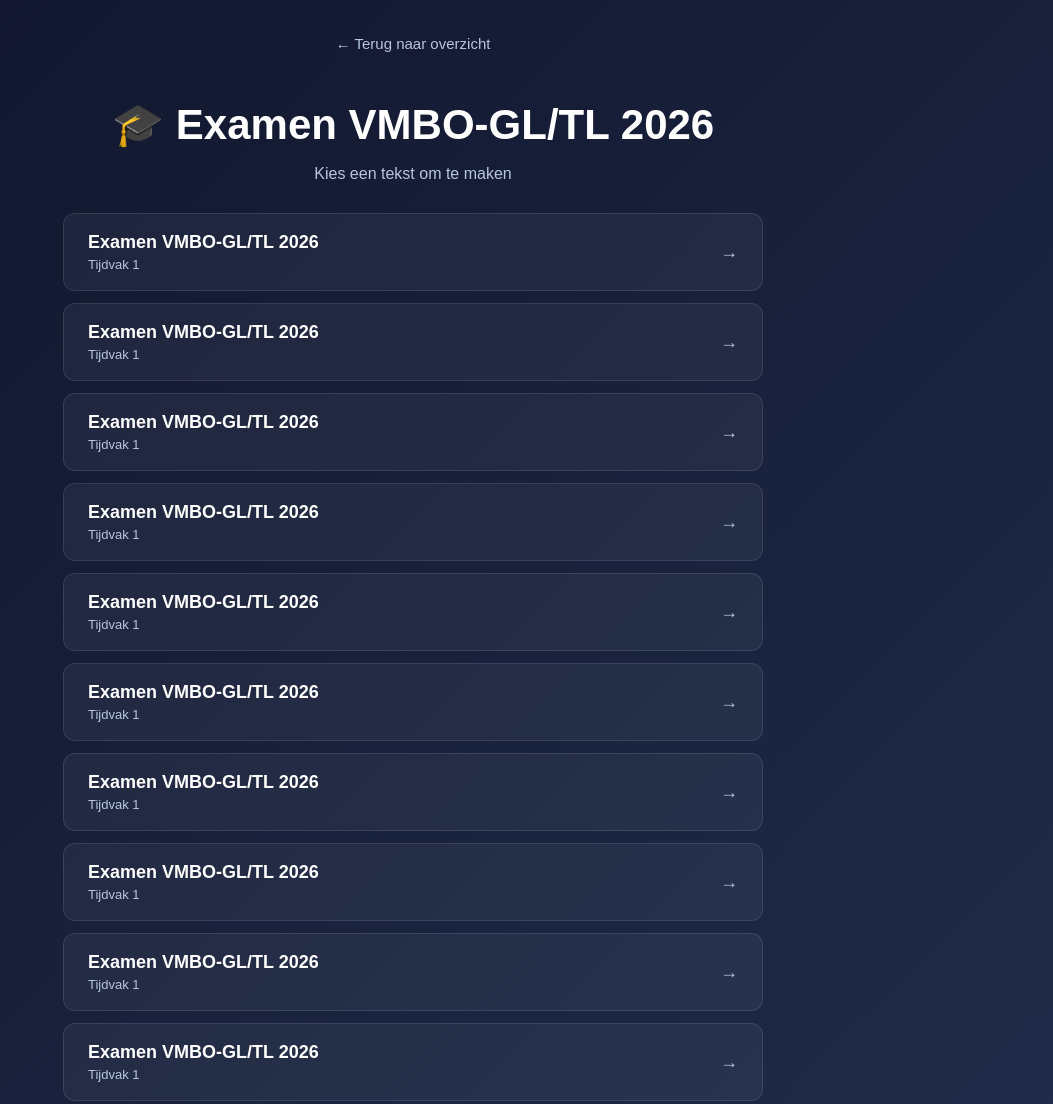
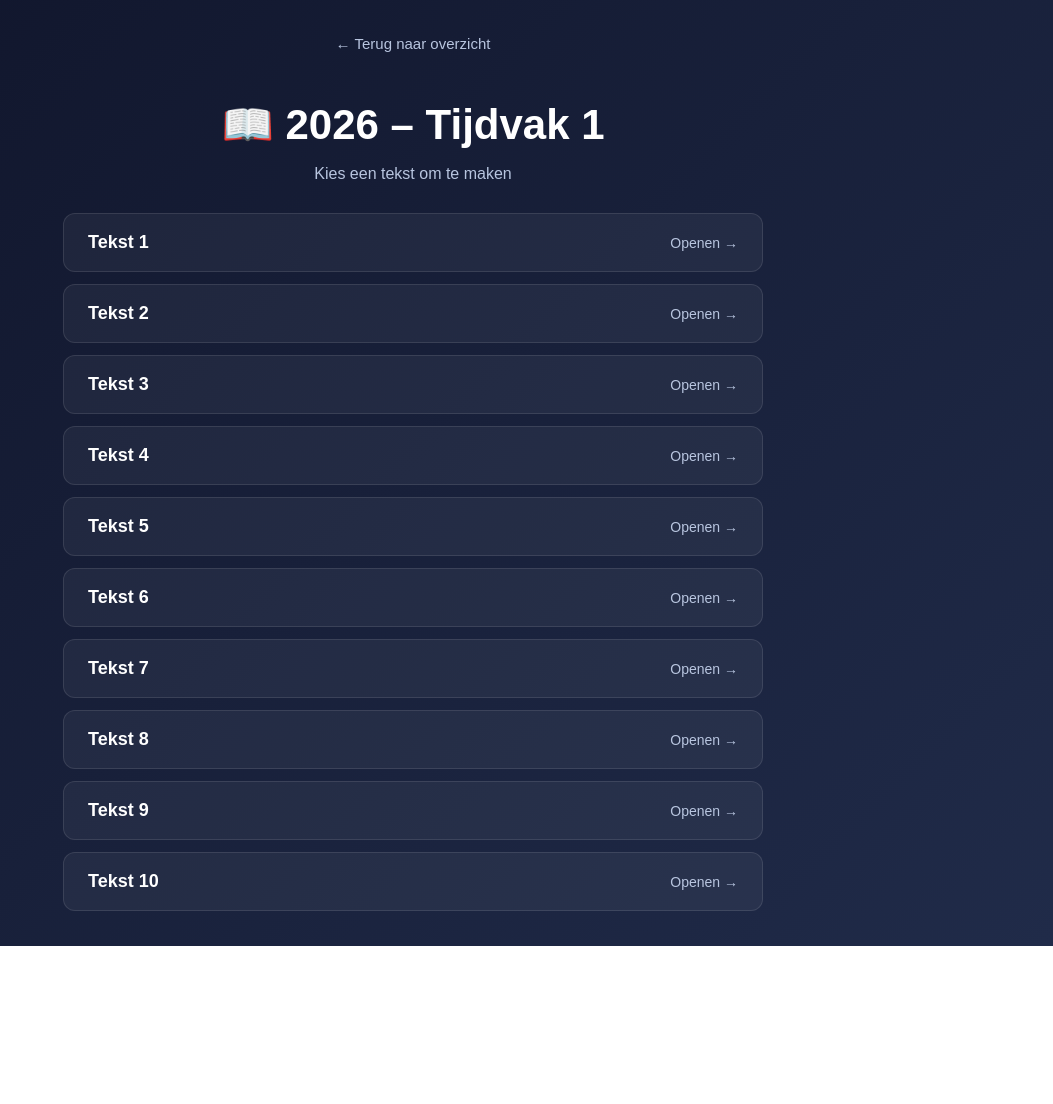
Before and after one commit to Herr-Blom/DuitsWZ, a plain HTML site: page examens/Examen-vmbo-gl-tl-2026-tijdvak-1/index.html in a window 1280 px wide. Shown: the top 1104 px of the page, without its empty margins (227-1280 px from the left). After the commit the page ends 946 px from the top, so only its background shows below. Drawn offline with Linux system fonts and the light colour scheme.

Commit message:
doorgaan!

```diff
--- a/examens/Examen-vmbo-gl-tl-2026-tijdvak-1/index.html
+++ b/examens/Examen-vmbo-gl-tl-2026-tijdvak-1/index.html
@@ -3,14 +3,9 @@
 <head>
 <meta charset="UTF-8">
 <meta name="viewport" content="width=device-width, initial-scale=1.0">
-
-<title>Examen VMBO-GL/TL 2026 - Tijdvak 1</title>
-
+<title>2026 – Tijdvak 1</title>
 <style>
-* {
-    box-sizing: border-box;
-}
-
+* { box-sizing: border-box; }
 body {
     margin: 0;
     padding: 35px 20px;
@@ -19,21 +14,9 @@ body {
     background: linear-gradient(135deg, #10152b, #202b49);
     color: white;
 }
-
-header {
-    text-align: center;
-    margin-bottom: 30px;
-}
-
-header h1 {
-    font-size: clamp(28px, 5vw, 42px);
-    margin-bottom: 10px;
-}
-
-header p {
-    color: #b8c5df;
-    font-size: 16px;
-}
+header { text-align: center; margin-bottom: 30px; }
+header h1 { font-size: clamp(28px, 5vw, 42px); margin-bottom: 10px; }
+header p { color: #b8c5df; font-size: 16px; }
 
 .back-btn {
     display: inline-block;
@@ -43,10 +26,7 @@ header p {
     font-size: 15px;
     transition: color 0.2s;
 }
-
-.back-btn:hover {
-    color: white;
-}
+.back-btn:hover { color: white; }
 
 .list-container {
     max-width: 700px;
@@ -55,140 +35,66 @@ header p {
     flex-direction: column;
     gap: 12px;
 }
-
 .list-item {
     display: flex;
     justify-content: space-between;
     align-items: center;
-    background: rgba(255, 255, 255, 0.05);
+    background: rgba(255,255,255,0.05);
     padding: 18px 24px;
     border-radius: 12px;
     text-decoration: none;
     color: white;
-    border: 1px solid rgba(255, 255, 255, 0.1);
+    font-size: clamp(16px, 2.5vw, 18px);
+    border: 1px solid rgba(255,255,255,0.1);
     transition: all 0.2s ease;
 }
-
 .list-item:hover {
-    background: rgba(255, 255, 255, 0.1);
+    background: rgba(255,255,255,0.1);
     transform: translateX(5px);
     border-color: #F59E0B;
 }
-
-/* Styling voor de tekst binnen de knop */
-.item-text {
-    display: flex;
-    flex-direction: column;
-    gap: 4px;
-}
-
-.item-text strong {
-    font-size: clamp(16px, 2.5vw, 18px);
-    font-weight: 600;
-}
-
-.item-text span {
-    font-size: 13px;
-    color: #b8c5df;
-}
-
-.arrow {
-    color: #b8c5df;
-    font-size: 18px;
-}
+.list-item span { color: #b8c5df; font-size: 14px; }
 </style>
 </head>
-
 <body>
 
 <header>
     <a href="../index.html" class="back-btn">← Terug naar overzicht</a>
-    <h1>🎓 Examen VMBO-GL/TL 2026</h1>
+    <h1>📖 2026 – Tijdvak 1</h1>
     <p>Kies een tekst om te maken</p>
 </header>
 
 <main class="list-container">
-
     <a href="2026-tv1-Tekst-1.html" class="list-item">
-        <div class="item-text">
-            <strong>Examen VMBO-GL/TL 2026</strong>
-            <span>Tijdvak 1</span>
-        </div>
-        <div class="arrow">→</div>
+        <strong>Tekst 1</strong><span>Openen →</span>
     </a>
-
     <a href="2026-tv1-Tekst-2.html" class="list-item">
-        <div class="item-text">
-            <strong>Examen VMBO-GL/TL 2026</strong>
-            <span>Tijdvak 1</span>
-        </div>
-        <div class="arrow">→</div>
+        <strong>Tekst 2</strong><span>Openen →</span>
     </a>
-
     <a href="2026-tv1-Tekst-3.html" class="list-item">
-        <div class="item-text">
-            <strong>Examen VMBO-GL/TL 2026</strong>
-            <span>Tijdvak 1</span>
-        </div>
-        <div class="arrow">→</div>
+        <strong>Tekst 3</strong><span>Openen →</span>
     </a>
-
     <a href="2026-tv1-Tekst-4.html" class="list-item">
-        <div class="item-text">
-            <strong>Examen VMBO-GL/TL 2026</strong>
-            <span>Tijdvak 1</span>
-        </div>
-        <div class="arrow">→</div>
+        <strong>Tekst 4</strong><span>Openen →</span>
     </a>
-
     <a href="2026-tv1-Tekst-5.html" class="list-item">
-        <div class="item-text">
-            <strong>Examen VMBO-GL/TL 2026</strong>
-            <span>Tijdvak 1</span>
-        </div>
-        <div class="arrow">→</div>
+        <strong>Tekst 5</strong><span>Openen →</span>
     </a>
-
     <a href="2026-tv1-Tekst-6.html" class="list-item">
-        <div class="item-text">
-            <strong>Examen VMBO-GL/TL 2026</strong>
-            <span>Tijdvak 1</span>
-        </div>
-        <div class="arrow">→</div>
+        <strong>Tekst 6</strong><span>Openen →</span>
     </a>
-
     <a href="2026-tv1-Tekst-7.html" class="list-item">
-        <div class="item-text">
-            <strong>Examen VMBO-GL/TL 2026</strong>
-            <span>Tijdvak 1</span>
-        </div>
-        <div class="arrow">→</div>
+        <strong>Tekst 7</strong><span>Openen →</span>
     </a>
-
     <a href="2026-tv1-Tekst-8.html" class="list-item">
-        <div class="item-text">
-            <strong>Examen VMBO-GL/TL 2026</strong>
-            <span>Tijdvak 1</span>
-        </div>
-        <div class="arrow">→</div>
+        <strong>Tekst 8</strong><span>Openen →</span>
     </a>
-
     <a href="2026-tv1-Tekst-9.html" class="list-item">
-        <div class="item-text">
-            <strong>Examen VMBO-GL/TL 2026</strong>
-            <span>Tijdvak 1</span>
-        </div>
-        <div class="arrow">→</div>
+        <strong>Tekst 9</strong><span>Openen →</span>
     </a>
-
     <a href="2026-tv1-Tekst-10.html" class="list-item">
-        <div class="item-text">
-            <strong>Examen VMBO-GL/TL 2026</strong>
-            <span>Tijdvak 1</span>
-        </div>
-        <div class="arrow">→</div>
+        <strong>Tekst 10</strong><span>Openen →</span>
     </a>
-
 </main>
 
 </body>
```
